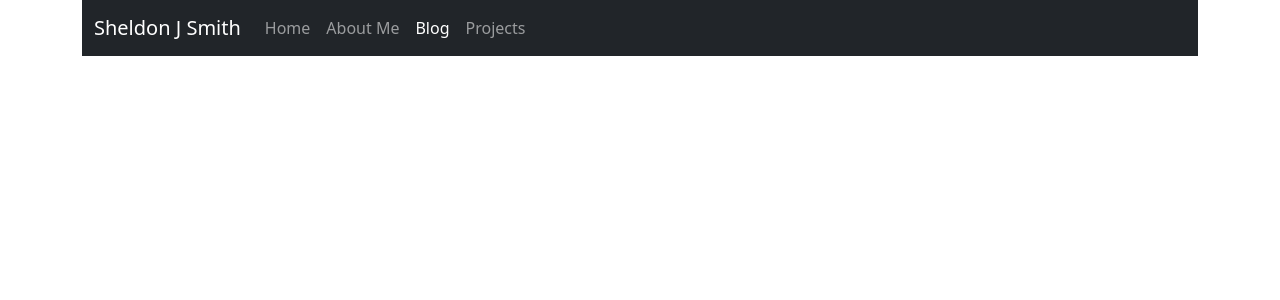
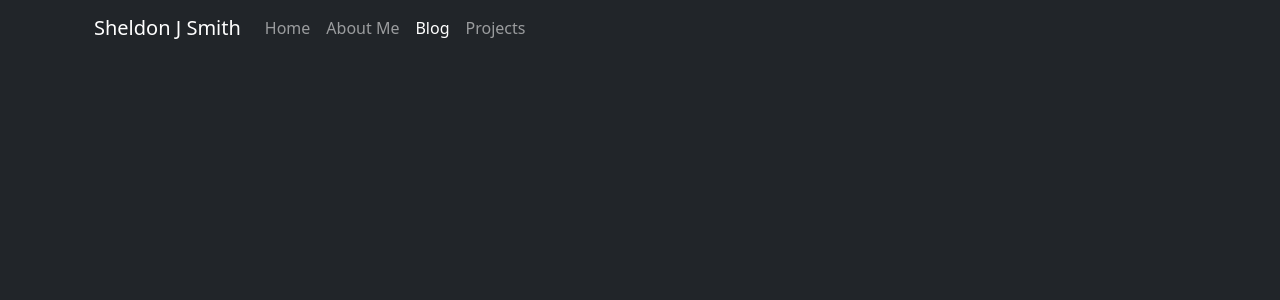
Before and after one commit to Screemm/screemm.github.io, a Jekyll site: the page built from blog.md, in a window 1280 px wide. Shown: the top 300 px of the page. Built offline with Jekyll 4.4.1, drawn with Linux system fonts in a browser that asks for light colours; nearby versions of some CDN libraries.

Commit message:
Update blog.html

```diff
--- a/_layouts/blog.html
+++ b/_layouts/blog.html
@@ -17,6 +17,11 @@
     <script type="application/ld+json">
 {"description":"","url":"https://screemm.github.io/","@type":"WebSite","headline":"{{ page.title }}","name":"Sheldon J Smith","@context":"https://schema.org"}</script>
     <!-- End Jekyll SEO tag -->
+    <style>
+        body {
+            background-color: #212529;
+        }
+    </style>
 </head>
 
 <body>
```
